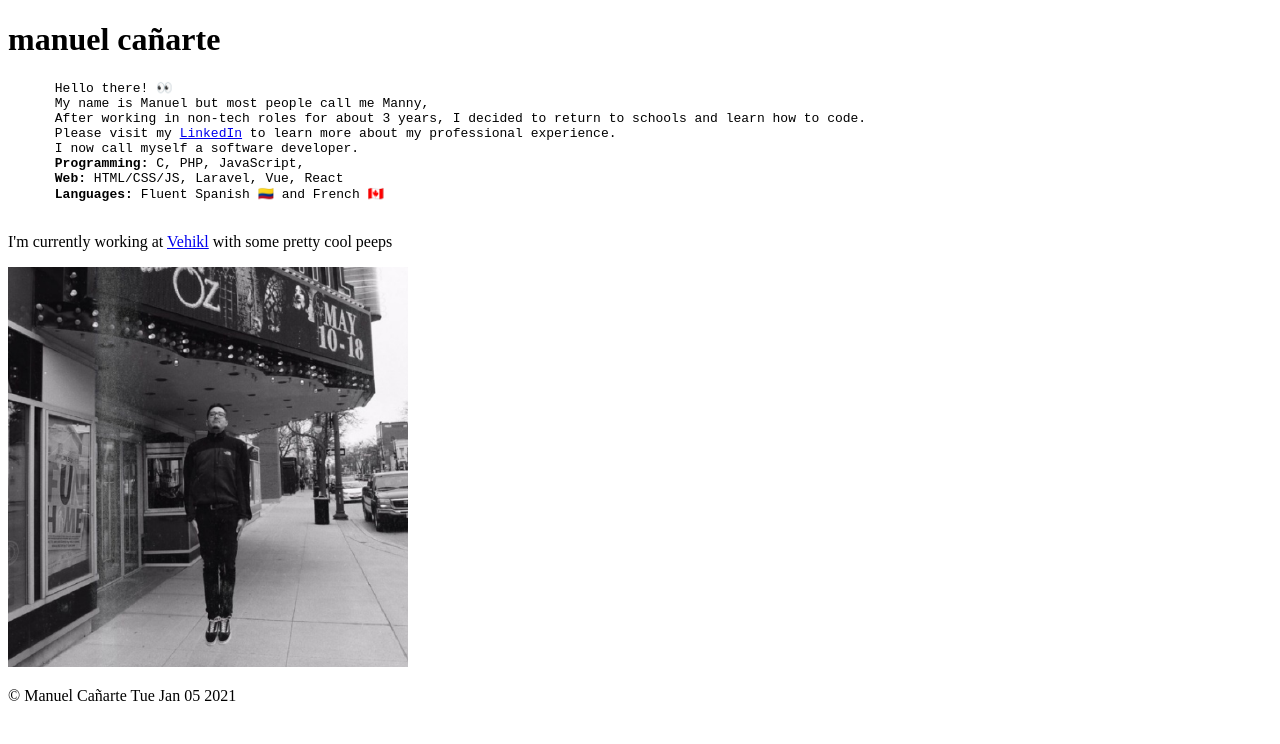
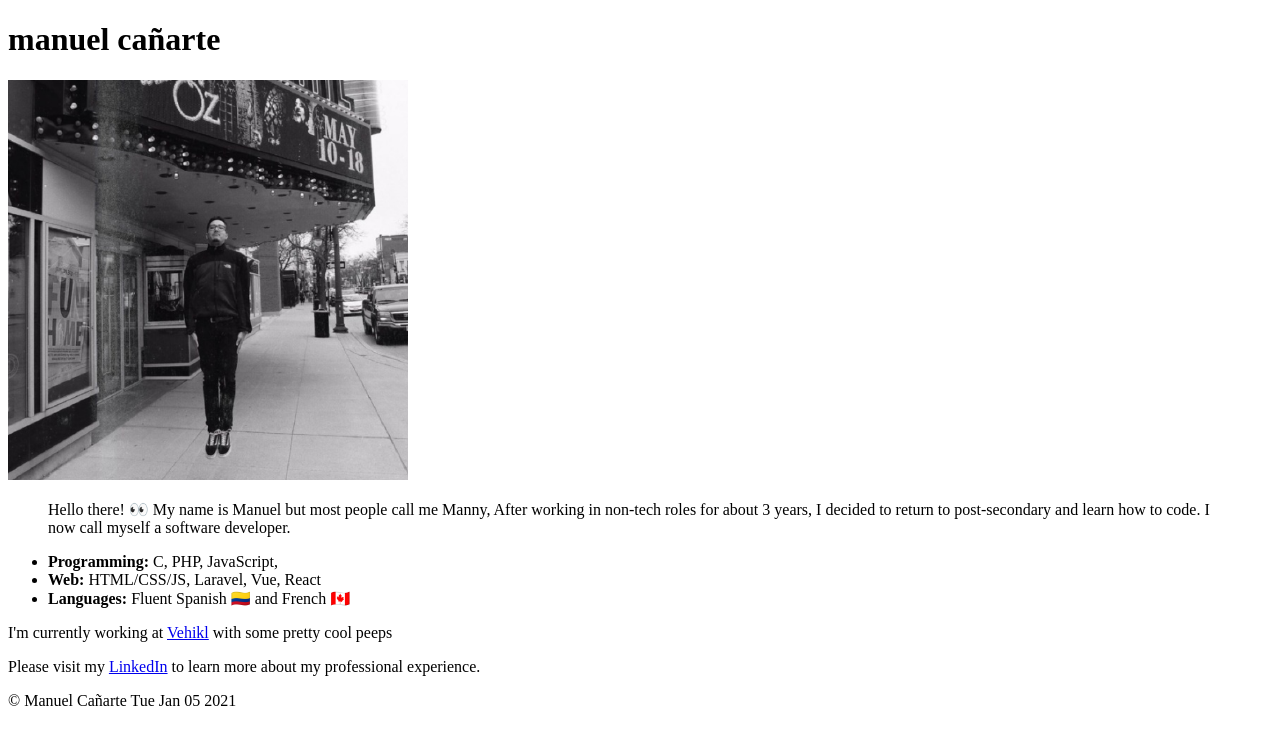
Before and after one commit to macv93/digital-ocean, a Vue app: page / in a window 1280 px wide. Shown: the top 744 px of the page. Built offline with nearby package versions, Linux system fonts and the light colour scheme.

Commit message:
WIP: Divide sections

```diff
--- a/src/App.vue
+++ b/src/App.vue
@@ -1,8 +1,7 @@
 <template>
-  <div id="app">
+  <div class="flex h-screen bg-gray-300" id="app">
     <Hola name="manuel cañarte"/>
-    <img alt="manny" src="./assets/manny.png">
-    <p>© Manuel Cañarte {{formatTime(Date.now())}}</p>
+
   </div>
 </template>
 
@@ -13,12 +12,6 @@ export default {
   name: 'App',
   components: {
     Hola
-  },
-  methods: {
-    formatTime: function (time){
-      const currentTime = new Date(time)
-      return currentTime.toDateString();
-    }
   }
 
 }
--- a/src/components/Hola.vue
+++ b/src/components/Hola.vue
@@ -1,17 +1,34 @@
 <template>
-  <div class="hello">
-    <h1 class="text-purple-600">{{ name }}</h1>
-    <pre>
-      Hello there! 👀
-      My name is Manuel but most people call me Manny,
-      After working in non-tech roles for about 3 years, I decided to return to schools and learn how to code.
-      Please visit my <a href="https://www.linkedin.com/in/manuel-canarte/">LinkedIn</a> to learn more about my professional experience.
-      I now call myself a software developer.
-      <strong>Programming:</strong> C, PHP, JavaScript,
-      <strong>Web:</strong> HTML/CSS/JS, Laravel, Vue, React
-      <strong>Languages:</strong> Fluent Spanish 🇨🇴 and French 🇨🇦
-    </pre>
-    <p class="text-purple-600">I'm currently working at <a href="https://vehikl.com/">Vehikl</a> with some pretty cool peeps</p>
+
+  <div class="inline-block align-baseline m-auto px-10">
+
+    <div class="inline-block align-baseline">
+      <h1 class="text-center text-purple-600">{{ name }}</h1>
+      <img class="rounded-full" alt="manny" src="../assets/manny.png">
+    </div>
+
+    <blockquote>
+      <p>
+        Hello there! 👀
+        My name is Manuel but most people call me Manny,
+        After working in non-tech roles for about 3 years, I decided to return to post-secondary and learn how to code.
+        I now call myself a software developer.
+      </p>
+    </blockquote>
+    <ul>
+      <li><strong>Programming:</strong> C, PHP, JavaScript,</li>
+      <li><strong>Web:</strong> HTML/CSS/JS, Laravel, Vue, React</li>
+      <li><strong>Languages:</strong> Fluent Spanish 🇨🇴 and French 🇨🇦</li>
+    </ul>
+
+    <p>I'm currently working at <a href="https://vehikl.com/">Vehikl</a> with some pretty cool peeps</p>
+    <p>
+      Please visit my <a href="https://www.linkedin.com/in/manuel-canarte/">LinkedIn</a> to learn more about my
+      professional experience.
+    </p>
+    <div class="inline-block align-baseline">
+      <p class="text-center">© Manuel Cañarte {{ formatTime(Date.now()) }}</p>
+    </div>
   </div>
 </template>
 
@@ -20,6 +37,12 @@ export default {
   name: 'Hola',
   props: {
     name: String
+  },
+  methods: {
+    formatTime: function (time) {
+      const currentTime = new Date(time)
+      return currentTime.toDateString();
+    }
   }
 }
 </script>
```
